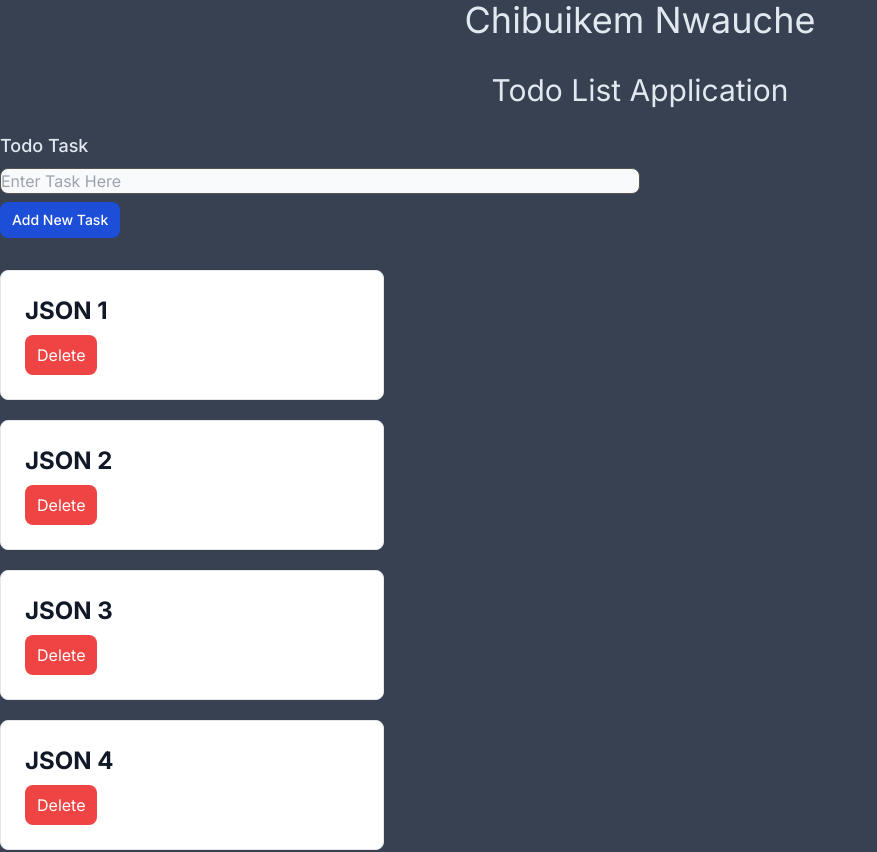
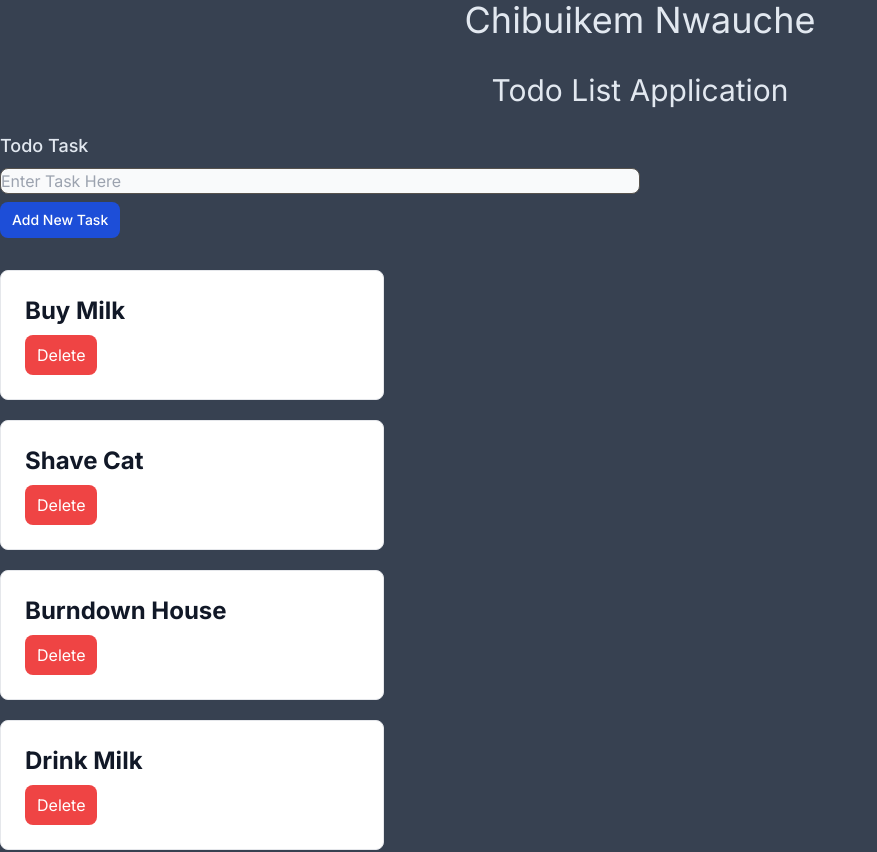
Before and after one commit to BobBrian/tododotcom, a Next.js app: page / in a window 1280 px wide. Shown: the top 852 px of the page, without its empty margins (0-877 px from the left). Built offline with nearby package versions, Linux system fonts and the light colour scheme; data requests are answered from the project's data file.

Commit message:
Update 2

```diff
--- a/app/components/form.tsx
+++ /dev/null
@@ -1,17 +0,0 @@
-import React from 'react'
-
-export default function Form() {
-
-  return (
-    <form className="mb-8">
-        <div>
-          <label className="block mb-2 text-lg font-medium text-slate-200 ">Todo Task</label>
-          <input className="bg-gray-50 border border-stone-600 text-gray-900
-          rounded-lg focus:ring-blue-500 w-6/12 " placeholder="Enter Task Here" required/>
-        </div>
-
-        <button className="mt-2 text-center inline-flex items-center px-3 py-2 text-sm font-medium
-          text-center text-white bg-blue-700 rounded-lg">Add New Task</button>
-    </form>
-  )
-}
--- a/app/page.tsx
+++ b/app/page.tsx
@@ -1,6 +1,6 @@
 "use client"
 import React from 'react'
-import Form from './components/form'
+
 import {useState, useEffect} from 'react' //The Main Goal is to UseReact Hooks with Typescript
 
 //This is the version of the main code that will be pushed into the master branch
@@ -15,23 +15,55 @@ import {useState, useEffect} from 'react' //The Main Goal is to UseReact Hooks w
 export default function Home() {
 
   //UseState Hook filled with Dummy Data to help build the Todo Cards
-  const [todos,setTodo] = useState([
-    { id:1,task:"JSON 1"},
-    { id:2,task:"JSON 2"},
-    { id:3,task:"JSON 3"},
-    { id:4,task:"JSON 4"},
-    { id:5,task:"JSON 5"},
-  ])
+  const [todos,setTodo] = useState<any[]>([])
+  const [description,setDescription] = useState('')
+
+
+
+  //GET REQUEST
+  //This HHTP Method Works
+  useEffect(() => {
+    fetch("http://localhost:3100/todos")
+    .then(response => response.json())
+    .then(json => setTodo(json));
+  },[])
+
+  //POST REQUEST
+  //This HtTTP Method Works
+  const handleSubmit = (e:any) => {
+    const todo = {description}
+
+    fetch("http://localhost:3100/todos",{
+      method: 'POST',
+      headers: { "Content-Type": "application/json" },
+      body: JSON.stringify(todo)
+    }).then(() =>{
+      console.log("A NEW TODO HAS BEEN ADDED")
+    })
+  }
 
   return (
    <main>
       <h1 className="text-slate-200 text-center text-4xl mb-8">Chibuikem Nwauche</h1>
       <h2 className="text-slate-200 text-center text-3xl mb-6">Todo List Application</h2>
-      <Form/>
+      {/* Todo Form */}
+      <form className="mb-8" onSubmit={handleSubmit}>
+        <div>
+          <label className="block mb-2 text-lg font-medium text-slate-200 ">Todo Task</label>
+          <input value={description} className="bg-gray-50 border border-stone-600 text-gray-900
+          rounded-lg focus:ring-blue-500 w-6/12 " placeholder="Enter Task Here" onChange={(e) =>setDescription(e.target.value)} required/>
+        </div>
+
+        <button className="mt-2 text-center inline-flex items-center px-3 py-2 text-sm font-medium
+          text-center text-white bg-blue-700 rounded-lg">Add New Task</button>
+      </form>
+
+
+      {/* Todo List */}
       <div >
-          {todos.map(todo => (
+          {todos.map((todo) => (
             <div className="max-w-sm p-6 bg-white border border-gray-200 rounded-lg mb-5 ">
-              <h5 className="text-2xl font-bold text-gray-900">{todo.task}</h5>
+              <h5 className="text-2xl font-bold text-gray-900">{todo.description} </h5>
               <a className="mt-2 inline-flex items-center px-3 py-2 text-center text-white
               bg-red-500 rounded-lg rounded-lg hover:bg-red-900">Delete</a>
             </div>
--- /dev/null
+++ b/lib/data.json
@@ -0,0 +1,24 @@
+{
+  "todos": [
+    {
+      "description": "Buy Milk",
+      "id": 1
+    },
+    {
+      "description": "Shave Cat",
+      "id": 2
+    },
+    {
+      "description": "Burndown House",
+      "id": 3
+    },
+    {
+      "description": "Drink Milk",
+      "id": 4
+    },
+    {
+      "description": "Pick Radish",
+      "id": 5
+    }
+  ]
+}
--- a/package.json
+++ b/package.json
@@ -7,9 +7,12 @@
     "build": "next build",
     "start": "next start",
     "lint": "next lint",
-    "serve": "json-server --watch lib/data.json --port 3100"
+    "serve": "json-server --watch lib/data.json --port 3100",
+    "startA": "concurrently \"next dev\" \"json-server --watch lib/data.json --port 3100\""
+
   },
   "dependencies": {
+    "concurrently": "^8.2.1",
     "json-server": "^0.17.4",
     "next": "13.5.4",
     "react": "^18",
```
Also changed, not shown: 1 other file (tests, documents, lock files or other folders).
